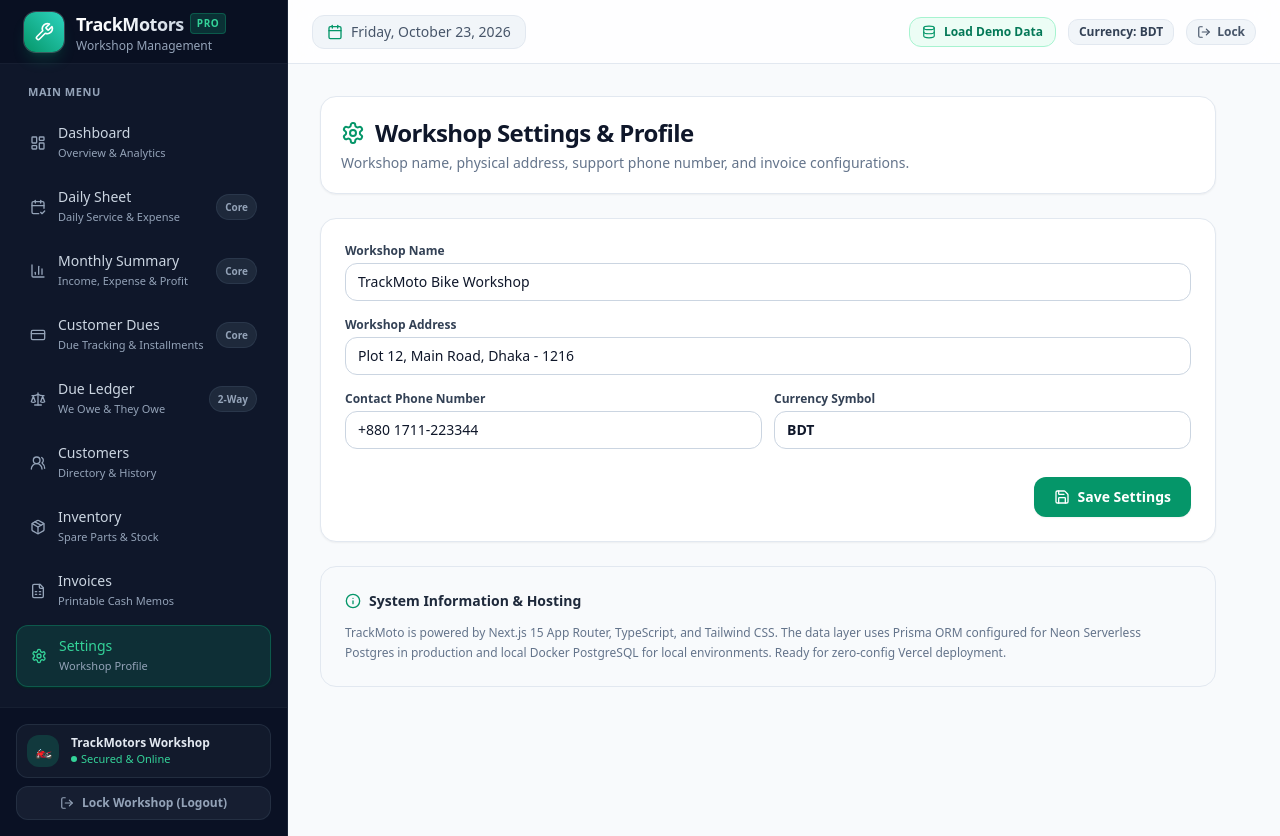
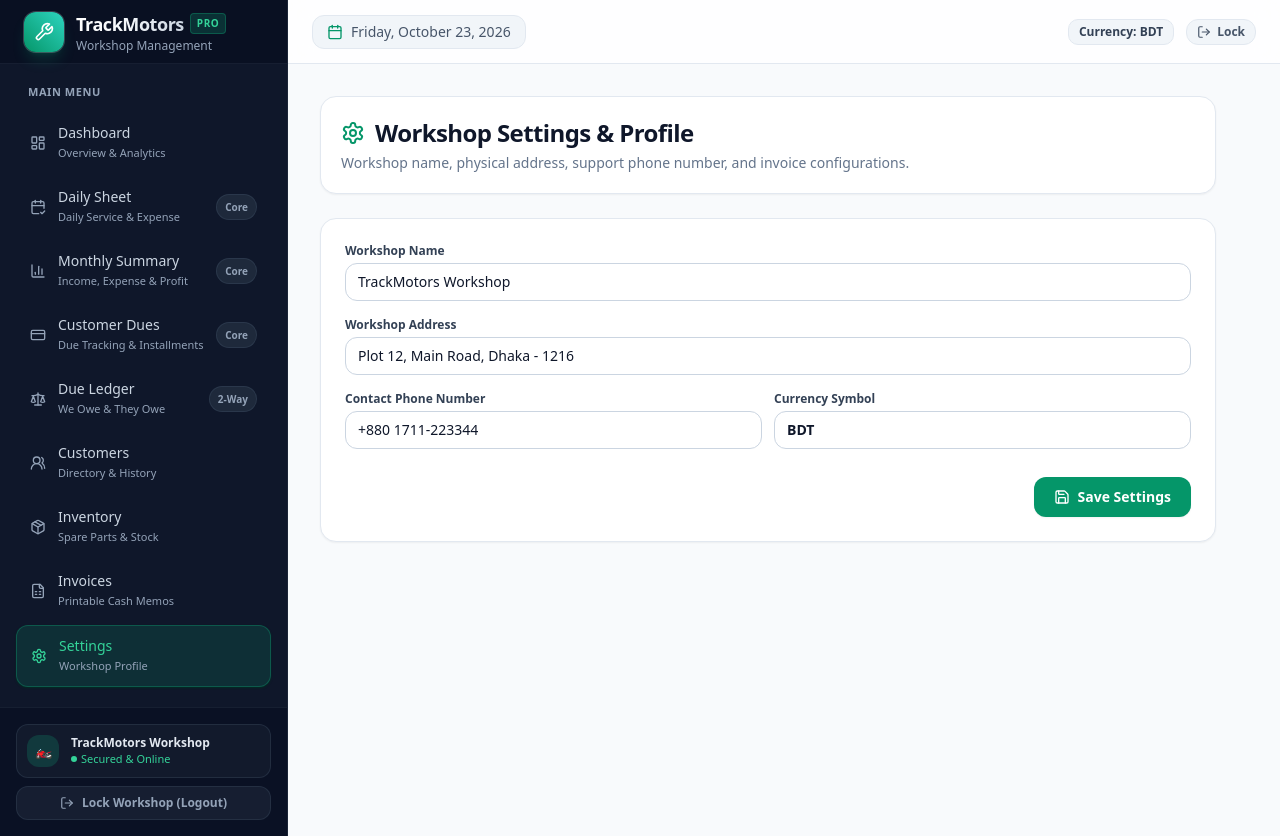
Before and after one commit to tousifmuhimine/TrackMoto, a Next.js app: page /settings in a window 1280 px wide. Built offline with nearby package versions, Linux system fonts and the light colour scheme.

Commit message:
chore: remove load demo data button and remove system information hosting section

```diff
--- a/src/app/settings/page.tsx
+++ b/src/app/settings/page.tsx
@@ -1,12 +1,12 @@
 "use client";
 
 import { useState } from "react";
-import { Settings, Save, Info } from "lucide-react";
+import { Settings, Save } from "lucide-react";
 import { toast } from "sonner";
 
 export default function SettingsPage() {
   const [profile, setProfile] = useState({
-    workshopName: "TrackMoto Bike Workshop",
+    workshopName: "TrackMotors Workshop",
     address: "Plot 12, Main Road, Dhaka - 1216",
     phone: "+880 1711-223344",
     currency: "BDT",
@@ -91,16 +91,6 @@ export default function SettingsPage() {
           </div>
         </form>
       </div>
-
-      <div className="bg-slate-50 dark:bg-slate-900/50 rounded-2xl border border-slate-200 dark:border-slate-800 p-6 space-y-3">
-        <h3 className="font-bold text-sm text-slate-800 dark:text-slate-200 flex items-center gap-2">
-          <Info className="w-4 h-4 text-emerald-600" />
-          <span>System Information & Hosting</span>
-        </h3>
-        <p className="text-xs text-slate-500 leading-relaxed">
-          TrackMoto is powered by Next.js 15 App Router, TypeScript, and Tailwind CSS. The data layer uses Prisma ORM configured for Neon Serverless Postgres in production and local Docker PostgreSQL for local environments. Ready for zero-config Vercel deployment.
-        </p>
-      </div>
     </div>
   );
 }
--- a/src/components/layout/header.tsx
+++ b/src/components/layout/header.tsx
@@ -1,35 +1,10 @@
 "use client";
 
-import { useState } from "react";
-import { Calendar, Database, LogOut } from "lucide-react";
+import { Calendar, LogOut } from "lucide-react";
 import { format } from "date-fns";
-import { toast } from "sonner";
 
 export function Header() {
-  const [isSeeding, setIsSeeding] = useState(false);
   const today = new Date();
-
-  const handleSeedData = async () => {
-    try {
-      setIsSeeding(true);
-      const res = await fetch("/api/seed", { method: "POST" });
-      const data = await res.json();
-      if (res.ok) {
-        toast.success("Sample Data Loaded Successfully!", {
-          description: "Services, expenses, and dues have been populated.",
-        });
-        window.location.reload();
-      } else {
-        toast.error("Failed to seed demo data", {
-          description: data.error || "Please check connection",
-        });
-      }
-    } catch (e: any) {
-      toast.error("Seeding failed: " + e.message);
-    } finally {
-      setIsSeeding(false);
-    }
-  };
 
   const handleLogout = async () => {
     if (!confirm("Lock workshop and log out?")) return;
@@ -51,17 +26,6 @@ export function Header() {
       </div>
 
       <div className="flex items-center gap-3">
-        {/* Load Demo Data Button */}
-        <button
-          onClick={handleSeedData}
-          disabled={isSeeding}
-          className="flex items-center gap-2 px-3 py-1.5 text-xs font-semibold rounded-lg bg-emerald-50 dark:bg-emerald-950/40 text-emerald-700 dark:text-emerald-300 border border-emerald-200 dark:border-emerald-800 hover:bg-emerald-100 transition-colors shadow-xs"
-          title="Load sample workshop data for testing"
-        >
-          <Database className="w-3.5 h-3.5 text-emerald-600" />
-          <span>{isSeeding ? "Loading..." : "Load Demo Data"}</span>
-        </button>
-
         {/* Currency badge */}
         <div className="px-2.5 py-1 bg-slate-100 dark:bg-slate-800 text-xs font-bold rounded-md text-slate-700 dark:text-slate-200 border border-slate-250 dark:border-slate-700">
           Currency: BDT
```
